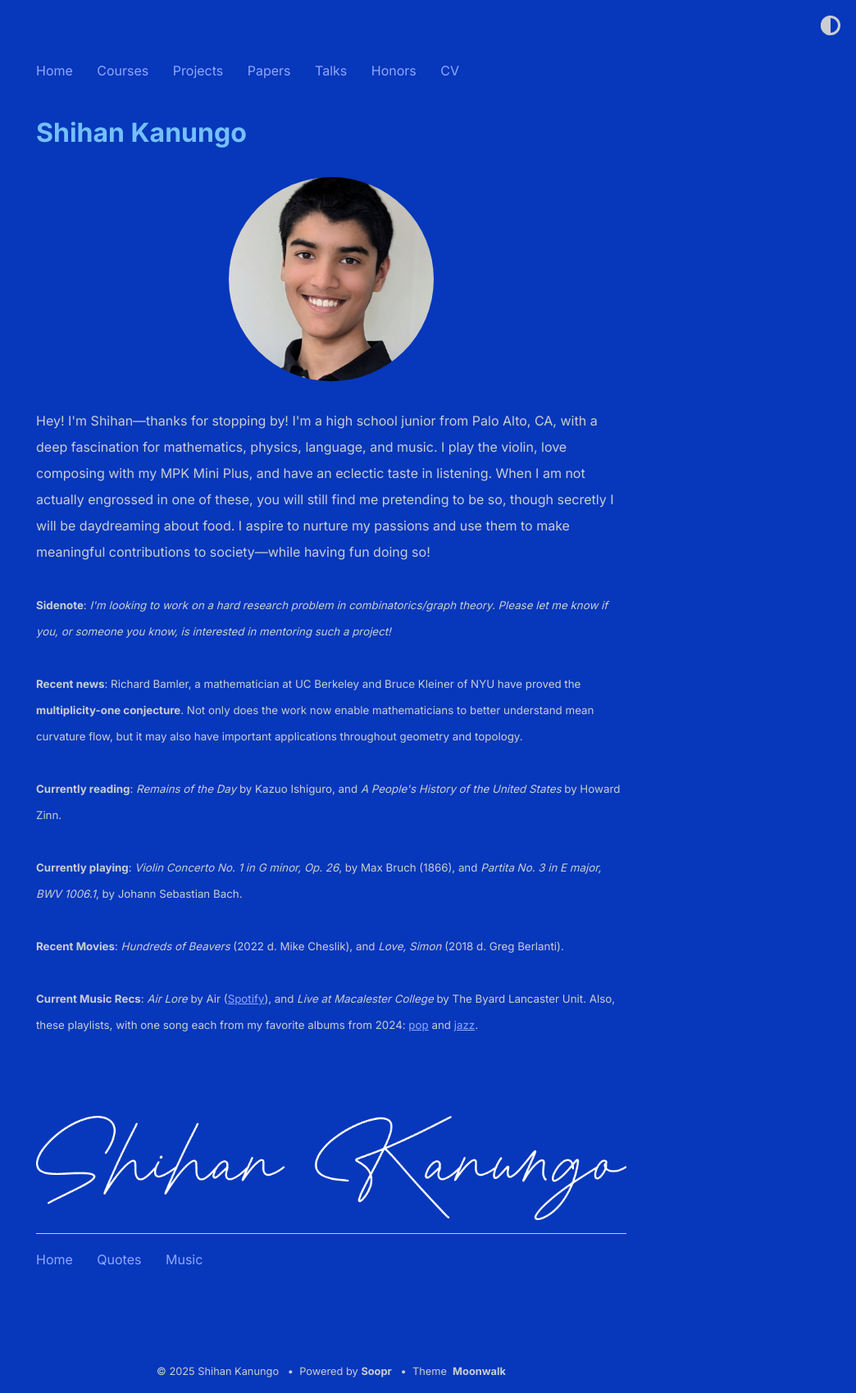
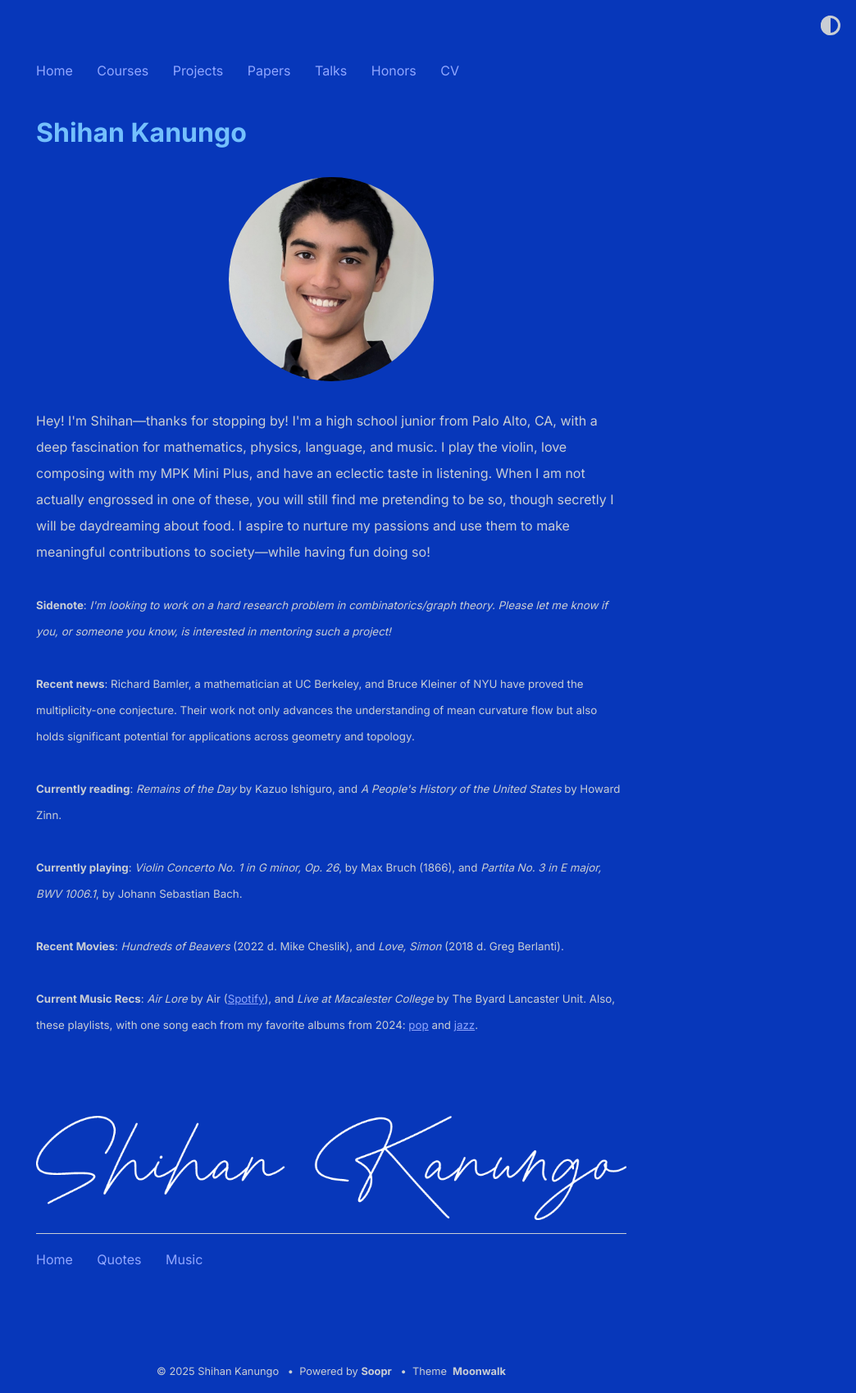
Before and after one commit to shihankanungo/shihankanungo.github.io, a Jekyll site: the page built from index.md, in a window 1280 px wide. Shown: the whole page at 82% size, without its empty margins (236-1280 px from the left). Built offline with Jekyll 4.4.1, drawn with Linux system fonts in a browser that asks for light colours.

Commit message:
Update _config.yml

```diff
--- a/_config.yml
+++ b/_config.yml
@@ -9,7 +9,7 @@ description: > # description of the site (multiple lines allowed)
           <small><b>Sidenote</b>: <i>I'm looking to work on a hard research problem in combinatorics/graph theory. Please let me know if you, or someone you know, is interested in mentoring such a project! </i></small>
 
           <br /><br />
-          <small><b>Recent news</b>: Richard Bamler, a mathematician at UC Berkeley and  Bruce Kleiner of NYU have proved the <b>multiplicity-one conjecture</b>. Not only does the work now enable mathematicians to better understand mean curvature flow, but it may also have important applications throughout geometry and topology. </small>
+          <small><b>Recent news</b>: Richard Bamler, a mathematician at UC Berkeley, and Bruce Kleiner of NYU have proved the multiplicity-one conjecture. Their work not only advances the understanding of mean curvature flow but also holds significant potential for applications across geometry and topology. </small>
           <br /><br />
           <small><b>Currently reading</b>: <i>Remains of the Day</i> by Kazuo Ishiguro, and <i>A People's History of the United States</i> by Howard Zinn.</small>
           <br /><br />
```
